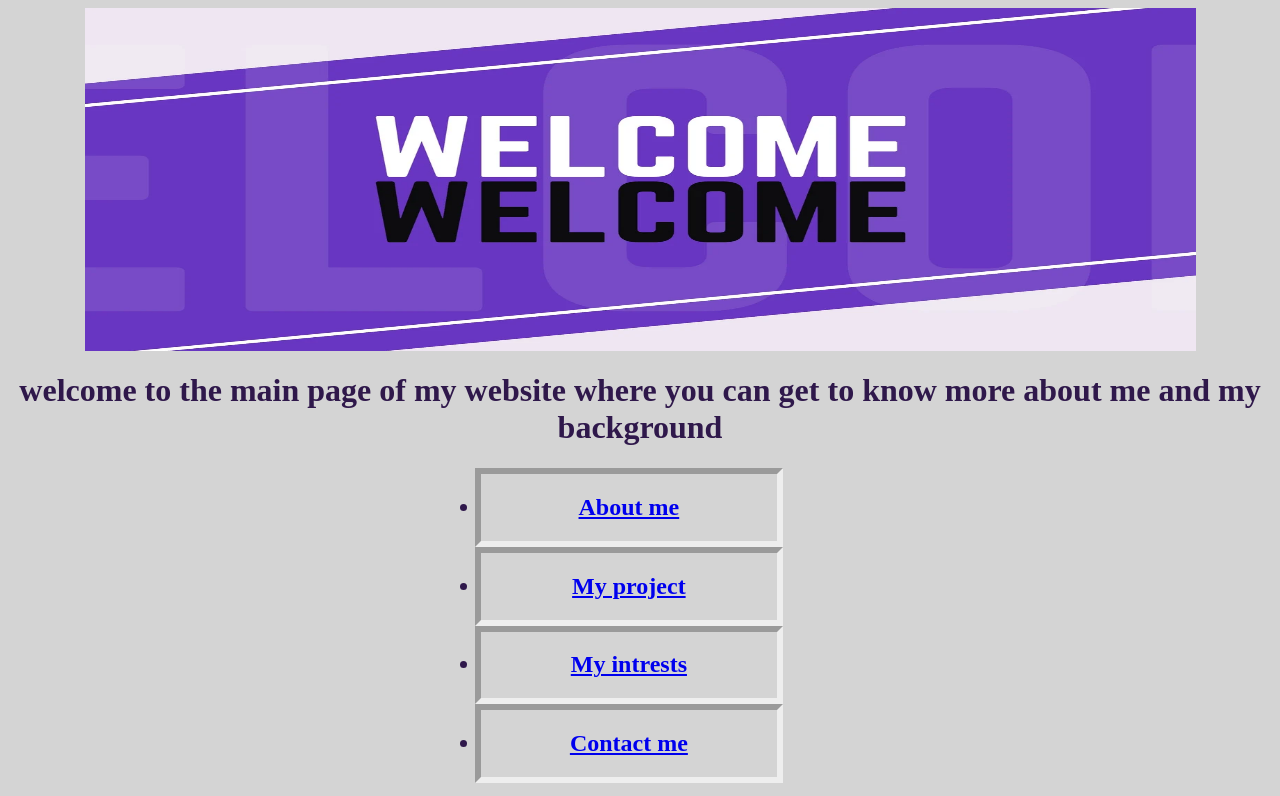
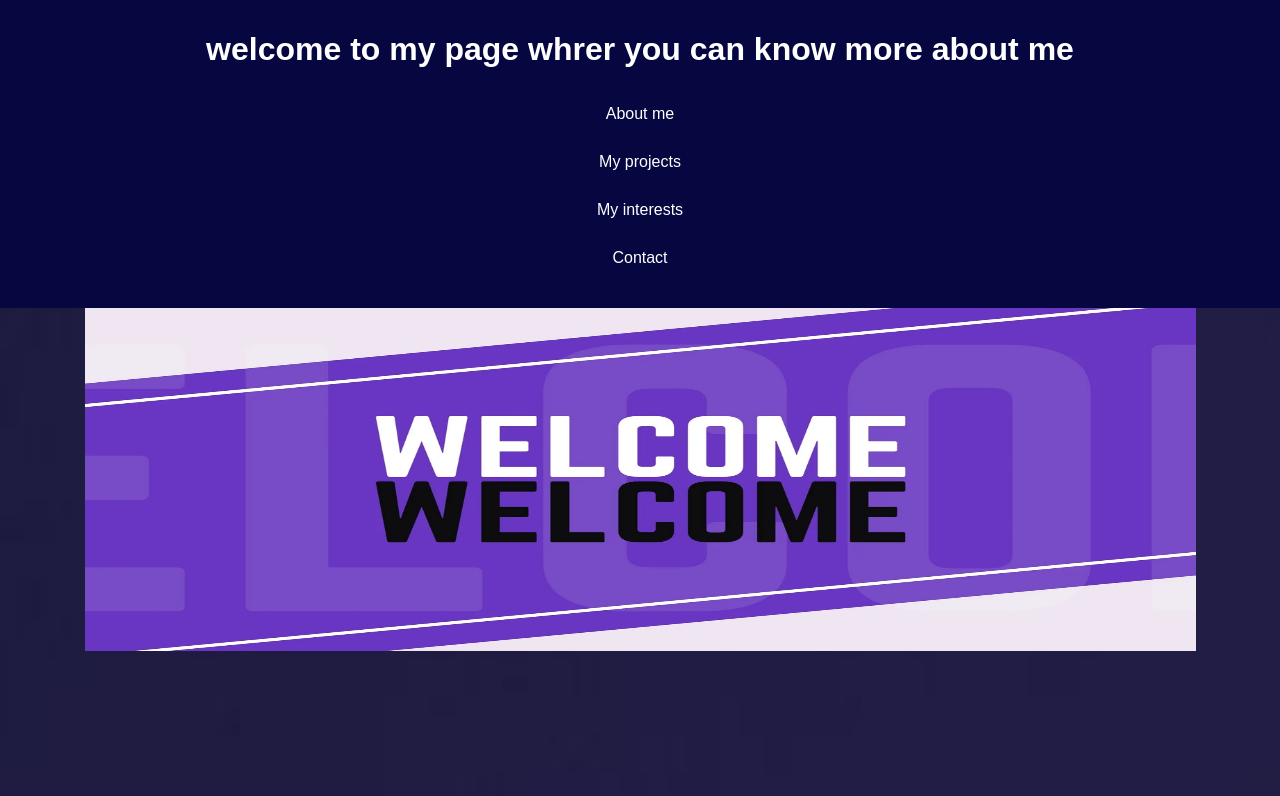
Before and after one commit to Akalfozan/akalfozan.github.io, a plain HTML site: page index.html in a window 1280 px wide. Shown: the top 796 px of the page. Drawn offline with Linux system fonts and the light colour scheme.

Commit message:
Add files via upload

```diff
--- a/index.html
+++ b/index.html
@@ -10,22 +10,50 @@
 
 
     <style>
-        body  {
+        body {
+            font-family: Arial, sans-serif;
+            color:white;
+            margin: 0;
+            padding: 0;
+            box-sizing: border-box;
+            background-image:url("bg.jpg");
 
-            background-color: rgb(212, 212, 212);
-          }
+            background-size: 2200px 2000px;
 
-          h1 {
-            color: rgb(47, 24, 75);
+        }
+
+        header {
+            background-color: #060640;
+            color: white;
             text-align: center;
-          }
+            padding: 10px;
+        }
 
-div {text-align: center;
-width: 50%;
-position: relative;
-left: 23%;
-border-width: 6px;}
-.inset{ border-style: inset;}
+        nav ul {
+            list-style-type: none;
+            padding: 0;
+            overflow: hidden;
+            background-color: #060640;
+
+
+        }
+
+        nav ul li {
+            float: center;
+
+        }
+
+        nav ul li a {
+            display: block;
+            color: white;
+            text-align: center;
+            padding: 15px 150px;
+            text-decoration: none;
+        }
+
+        nav ul li a:hover {
+            background-color: #c54d4d;
+        }
 
 img {
     display: block;
@@ -39,7 +67,7 @@ img {
     </style>
 
     <script>
-        window.alert("welcome , if you have anything to say about making my website better\n contact me via email\naksftop1@gmail.com\nthank you")
+        window.alert("welcome , if you have anything to say about making my website better\ncontact me via email\naksftop1@gmail.com\nthank you")
 
     </script>
 
@@ -47,25 +75,22 @@ img {
 
 <body>
 
-    <img src="wel3.jpg" alt="welcoming photo">
-
-    <p ><h1>welcome to the main page of my website where you can get to know more about me and my background </h1></p>
-
-        <nav>
-
-            <div class="nav-links">
-                <ul>
-                 <div class="inset">  <H1> <li><a href="about.html">About me</a></li></div></H1>
-                 <div class="inset"> <h1> <li><a href="projects.html">My project</a></li></h1></div></H1>
-                 <div class="inset">   <h1><li><a href="intrest.html">My intrests</a></li></h1></div></H1>
-                        <div class="inset"> <h1>   <li><a href="mycon.html">Contact me</a></li></h1></div></H1>
 
 
-            </div>
+
+    <header>
+        <h1>welcome to my page whrer you can know more about me </h1>
+        <nav>
+            <ul>
+
+                <li><a href="about.html">About me</a></li>
+                <li><a href="projects.html">My projects</a></li>
+                <li><a href="intrest.html">My interests</a></li>
+                <li><a href="mycon.html">Contact</a></li>
+            </ul>
         </nav>
-    </div>
-
- <img src="wel3.jpg" alt="welcoming photo">
+    </header>
+    <img src="wel3.jpg" alt="welcoming photo">
 
 </body>
 </html>
```
Also changed, not shown: about.html (+48 -51 lines), intrest.html (+8 -4 lines), mycon.html (+5 -3 lines), projects.html (+13 -5 lines), bg.jpg (added).
